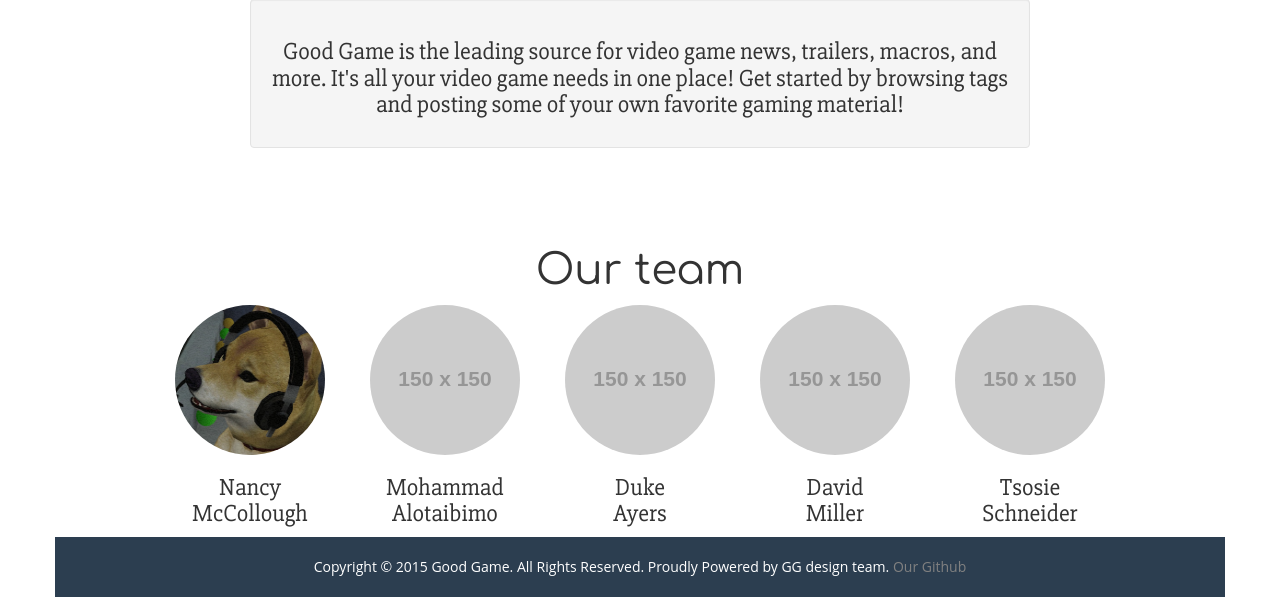
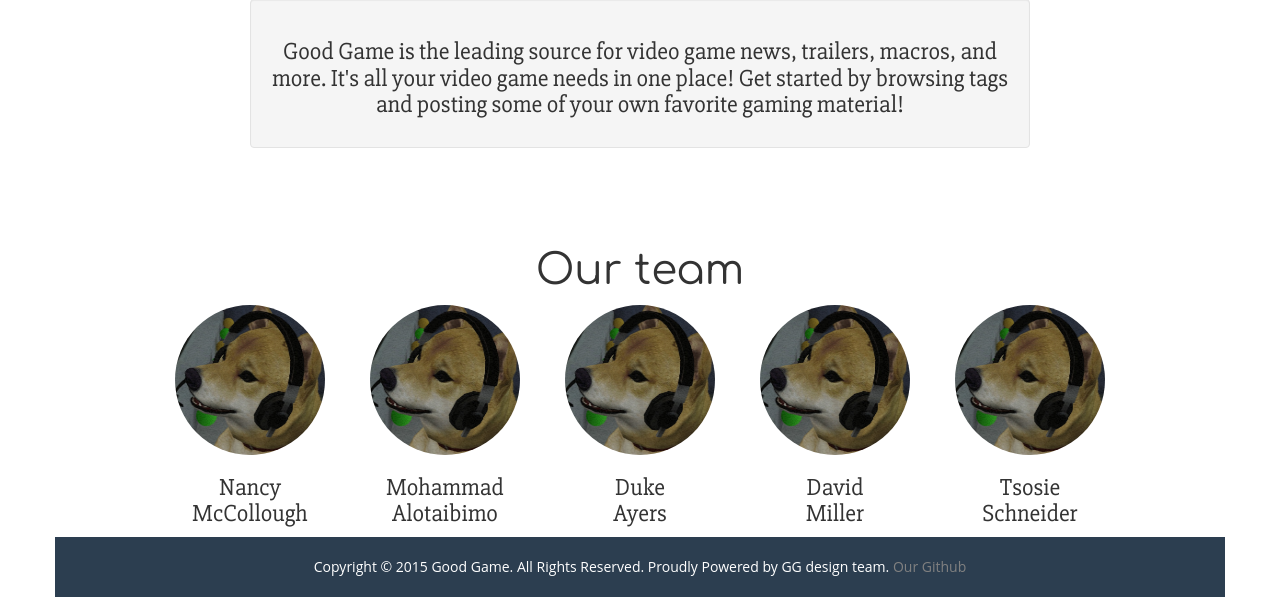
Before and after one commit to dukeayers/cs399_SocialMedia, a Django app: page /about/ in a window 1280 px wide. Shown: the part 554-1151 px from the top of the page. Run offline with Django 3.2, Linux system fonts and the light colour scheme; grey boxes labelled with a size stand in for pictures from a placeholder-image service; parts of the project's set-up code (start-up, migrations or seed data) failed here and were passed over; some libraries are stand-ins or nearby versions.

Commit message:
more about page

```diff
--- a/social/templates/about.html
+++ b/social/templates/about.html
@@ -62,19 +62,19 @@ h3{
 			<h3>Nancy McCollough</h3>
 		</div>
 		<div class="col-xs-2 text-center">
-			<img src="http://placehold.it/150x150" class="img-circle">
+			<img src="{{STATIC_URL}}nancy.png" class="img-circle" style="height: 150px; width: 150px;">
 			<h3>Mohammad Alotaibimo</h3>
 		</div>
 		<div class="col-xs-2 text-center">
-			<img src="http://placehold.it/150x150" class="img-circle">
+			<img src="{{STATIC_URL}}nancy.png" class="img-circle" style="height: 150px; width: 150px;">
 			<h3>Duke <br>Ayers</h3>
 		</div>
 		<div class="col-xs-2 text-center">
-			<img src="http://placehold.it/150x150" class="img-circle">
+			<img src="{{STATIC_URL}}nancy.png" class="img-circle" style="height: 150px; width: 150px;">
 			<h3>David <br>Miller</h3>
 		</div>
 		<div class="col-xs-2 text-center">
-			<img src="http://placehold.it/150x150" class="img-circle">
+			<img src="{{STATIC_URL}}nancy.png" class="img-circle" style="height: 150px; width: 150px;">
 			<h3>Tsosie <br>Schneider</h3>
 		</div>
 
```
